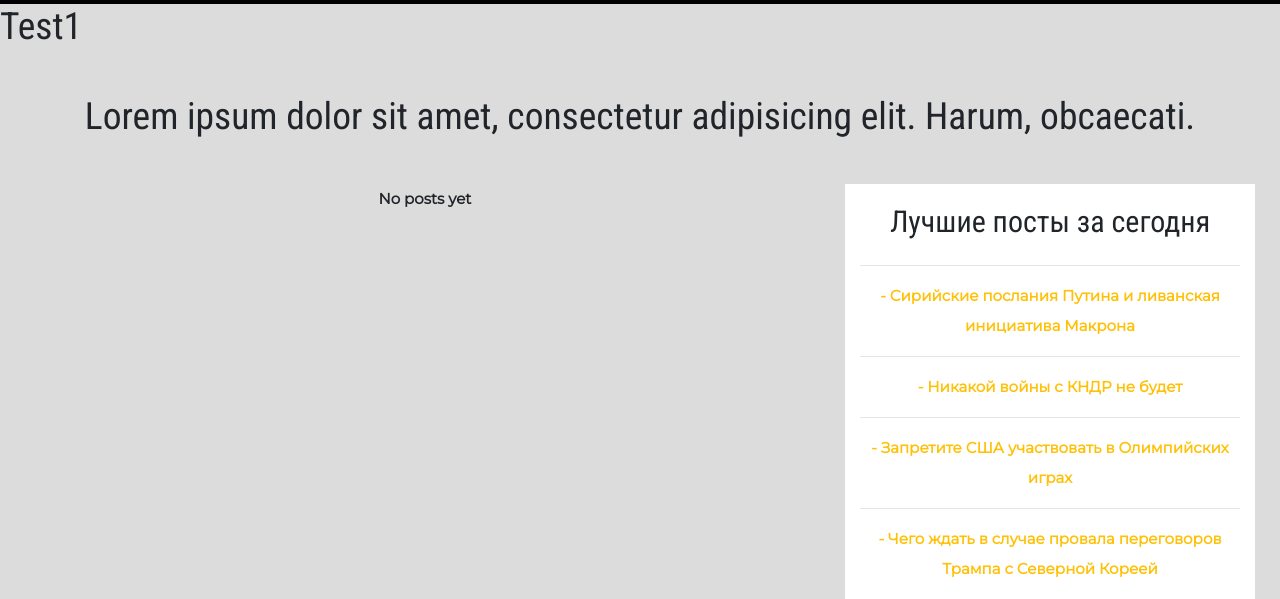
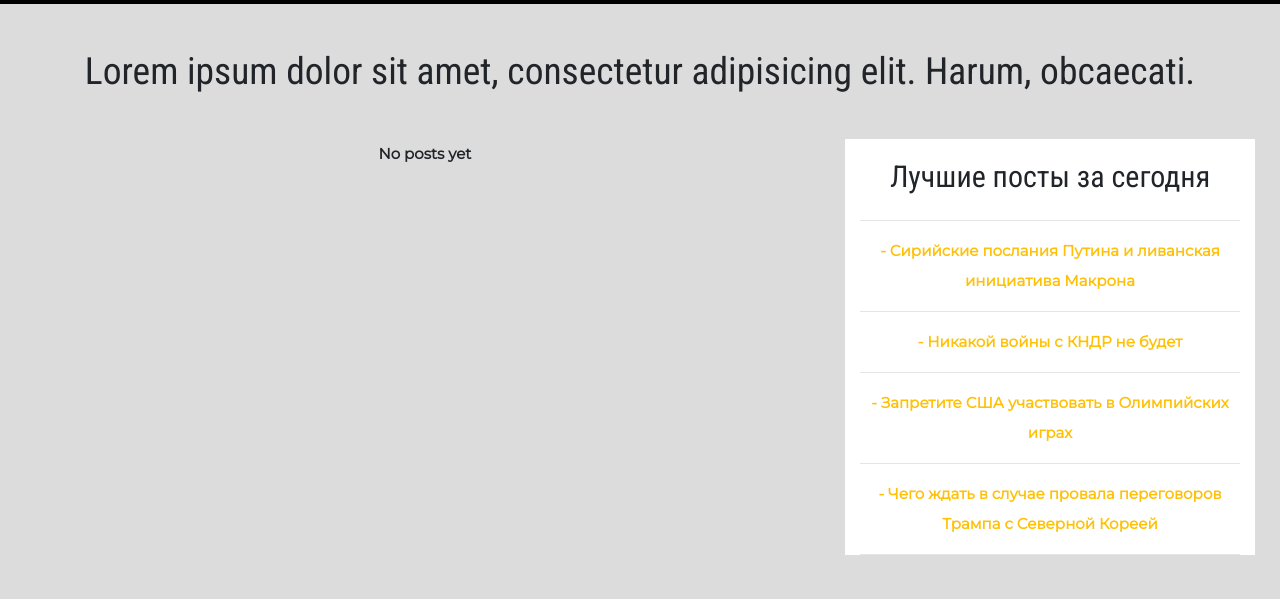
Before and after one commit to GoodGuyVictor/Blog, a PHP site: page / in a window 1280 px wide. Shown: the part 1026-1625 px from the top of the page. Run offline with PHP 8.4, Linux system fonts and the light colour scheme; a user stored in the database is signed in; data that the repository does not hold is empty.

Commit message:
test1 is out

```diff
--- a/index.php
+++ b/index.php
@@ -11,7 +11,6 @@ session_start();
 
 <?php require 'header.php'; ?>
 <?php require 'slider.php'; ?>
-<h1>Test1</h1>
 <h1 class="text-center mt-5 mb-5">Lorem ipsum dolor sit amet, consectetur adipisicing elit. Harum, obcaecati.</h1>
 
 <div class="container-fluid text-center" style="padding: 0px 40px 0px 40px" id="article">
```
